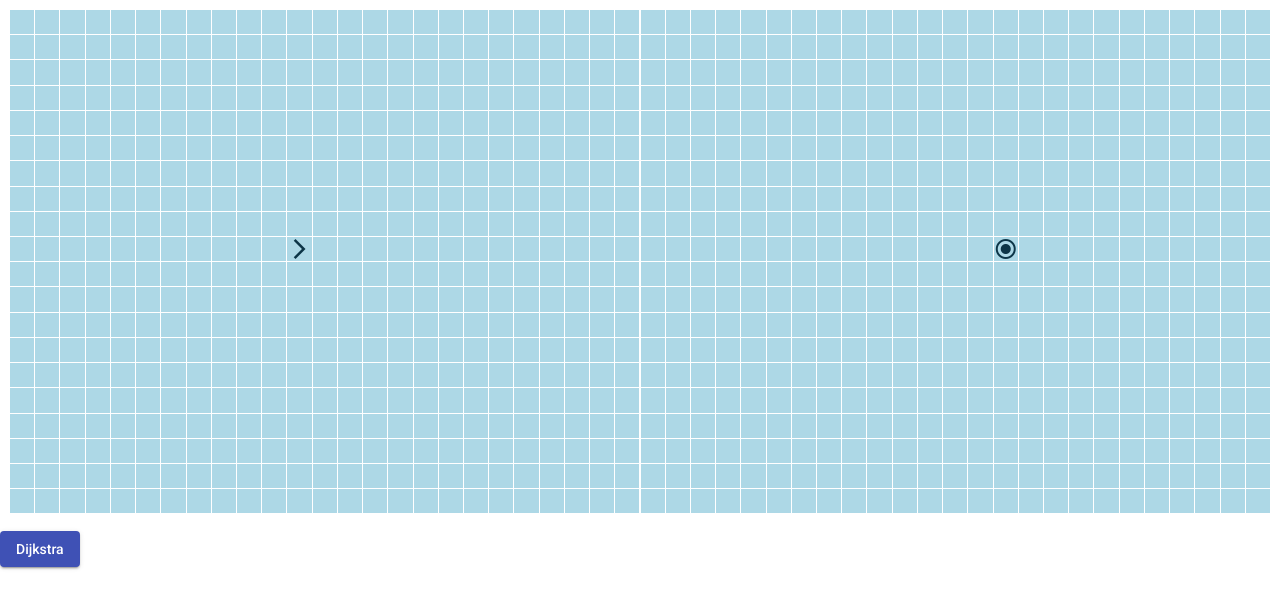
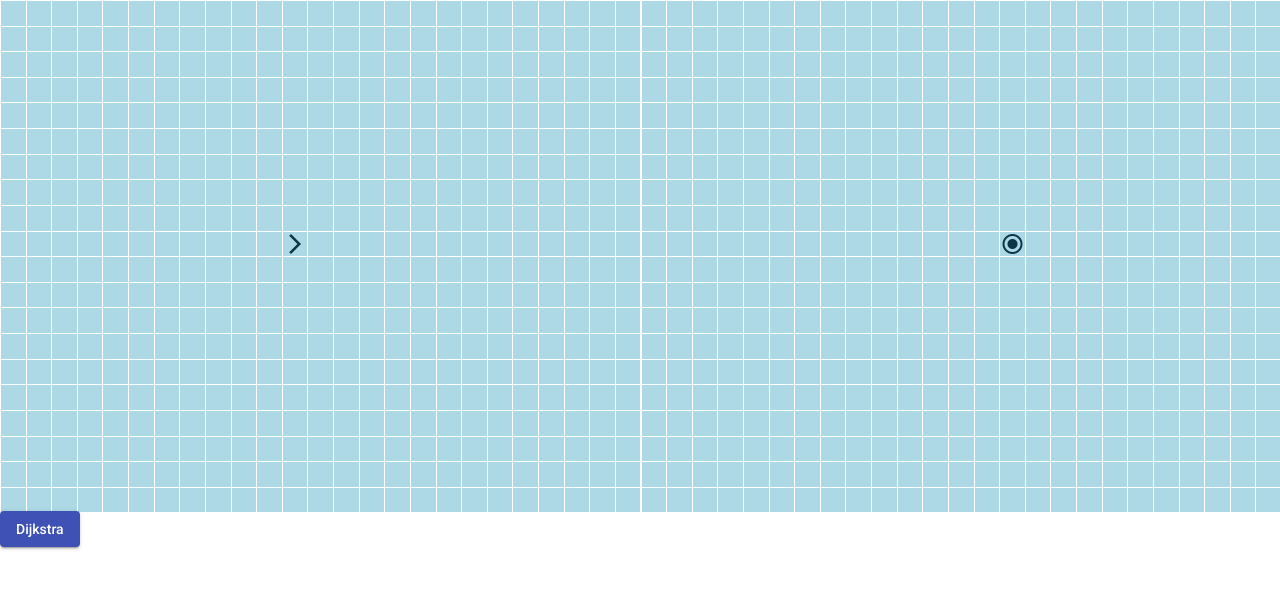
Before and after one commit to RobbeRamon/path-finder, an Angular app: page / in a window 1280 px wide. Shown: the top 608 px of the page. Built offline with nearby package versions, Linux system fonts and the light colour scheme.

Commit message:
Add animations

```diff
--- a/src/app/path-finder/path-finder/path-finder.component.scss
+++ b/src/app/path-finder/path-finder/path-finder.component.scss
@@ -1,13 +1,14 @@
 mat-grid-list {
-  margin: 10px;
   &:hover {
     cursor: crosshair;
   }
+  background: lightblue;
 }
 
 mat-grid-tile {
   background: lightblue;
   color: #0c3547;
+  border: 1px solid white;
 }
 
 .wall {
@@ -23,10 +24,12 @@ mat-grid-tile {
 
 .visited {
   background: rgb(0, 155, 207);
+  animation: fadeIn ease 0.5s;
 }
 
 .path {
   background: #34eb6e;
+  animation: createBox 0.25s;
 }
 
 .unselectable {
@@ -37,3 +40,22 @@ mat-grid-tile {
   -ms-user-select: none;
   user-select: none;
 }
+
+// animations
+@keyframes createBox {
+  from {
+    transform: scale(0);
+  }
+  to {
+    transform: scale(1);
+  }
+}
+
+@keyframes fadeIn {
+  0% {
+    opacity: 0;
+  }
+  100% {
+    opacity: 1;
+  }
+}
```
